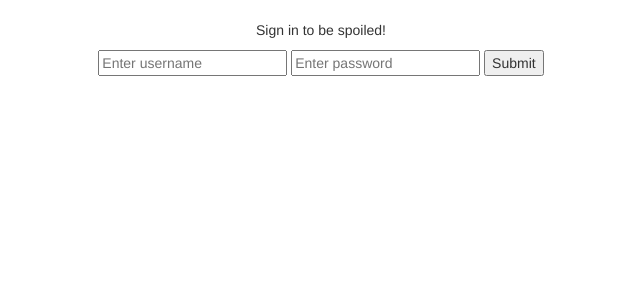
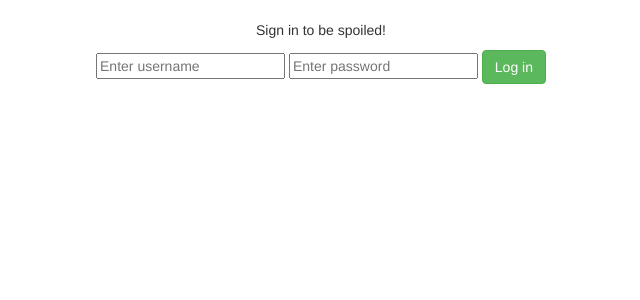
Before and after one commit to brookskindle/Spoiler-Alert, a Flask app: page /login/ in a window 1280 px wide. Shown: the part 52-352 px from the top of the page, without its empty margins (319-959 px from the left). Run offline with Flask 2, Linux system fonts and the light colour scheme; some libraries are stand-ins or nearby versions.

Commit message:
Unified the look between login and signup buttons.

```diff
--- a/templates/login.html
+++ b/templates/login.html
@@ -5,7 +5,7 @@
     <form action="." method="POST">
         <input type="text" name="username" placeholder="Enter username" required>
         <input type="password" name="password" placeholder="Enter password" required>
-        <input type="submit" name="Log In" value="Submit">
+        <button type="submit" class="btn btn-success">Log in</button>
     </form>
 </div>
 {% endblock %}
--- a/templates/register.html
+++ b/templates/register.html
@@ -8,7 +8,7 @@
 <form action="." method="POST", align="center">
     <input type="text" name="username" placeholder="Username" value="{{ request.form.username }}" required>
     <input type="password" name="password" placeholder="Password" value="{{ request.form.password }}" required>
-    <button type="submit" class="btn btn-success">Signup</button>
+    <button type="submit" class="btn btn-success">Sign up</button>
 </div>
 </form>
 {% endblock %}
```
